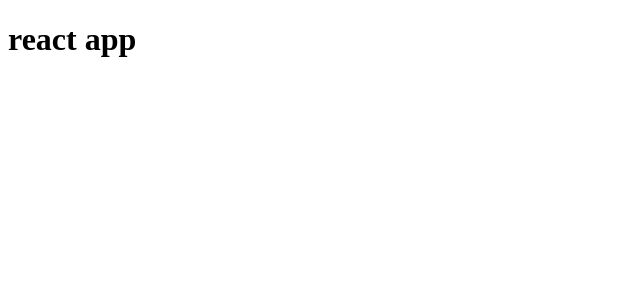
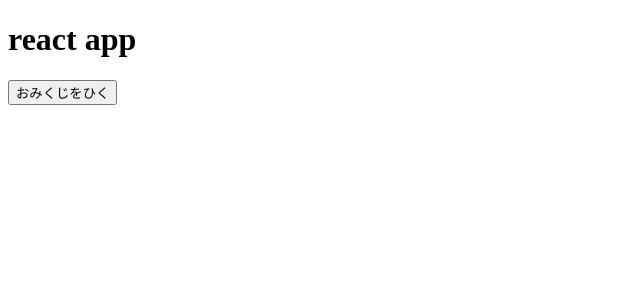
Before and after one commit to taroosg/react-sample, a React (Create React App) app: page / in a window 1280 px wide. Shown: the top 300 px of the page, without its empty margins (0-640 px from the left). Built offline with nearby package versions, Linux system fonts and the light colour scheme.

Commit message:
create OmikujiButton component

```diff
--- a/src/App.jsx
+++ b/src/App.jsx
@@ -1,7 +1,10 @@
+import { OmikujiButton } from "./components/OmikujiButton";
+
 const App = () => {
   return (
     <>
       <h1>react app</h1>
+      <OmikujiButton />
     </>
   );
 };
--- /dev/null
+++ b/src/components/OmikujiButton.jsx
@@ -0,0 +1,5 @@
+export const OmikujiButton = () => {
+  return (
+    <button type="button">おみくじをひく</button>
+  )
+}
```
